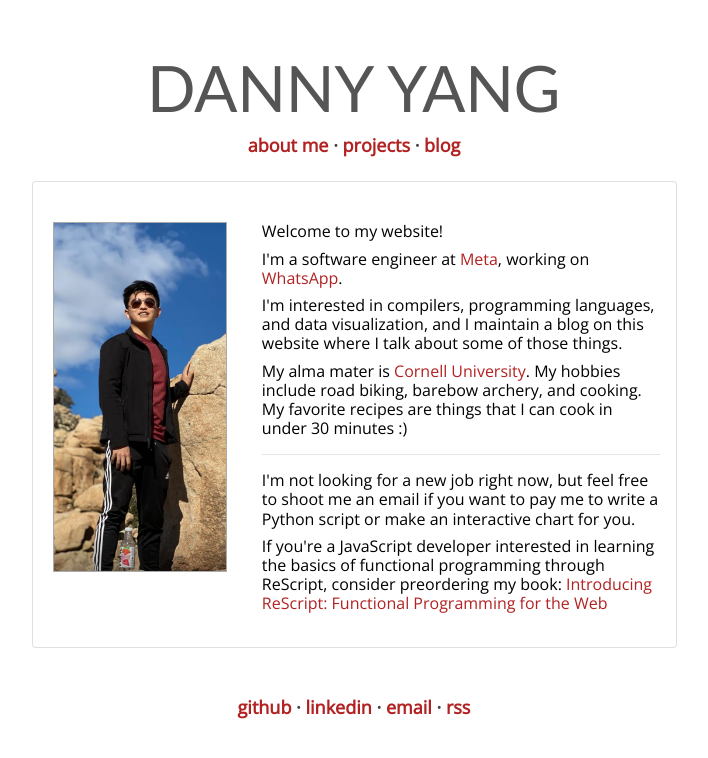
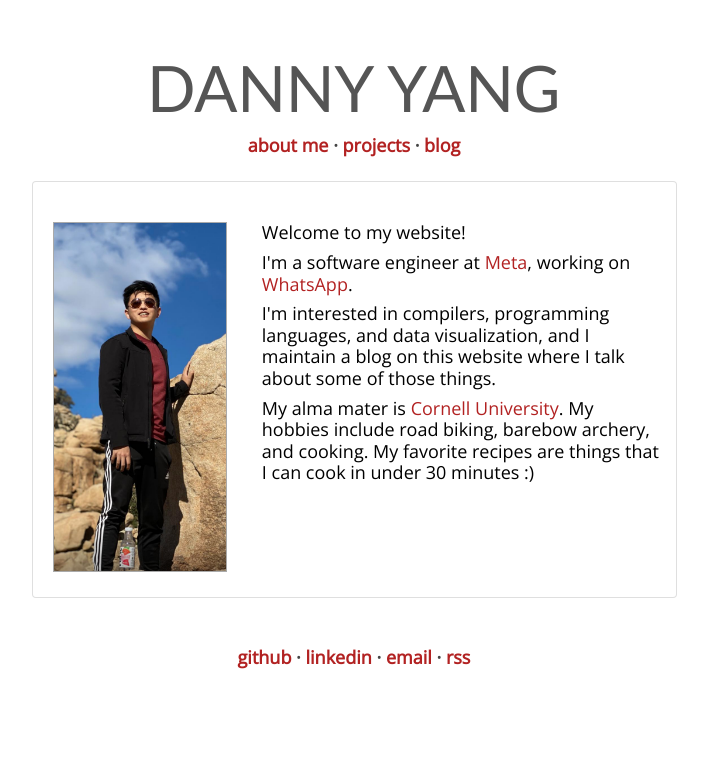
Before and after one commit to yangdanny97/yangdanny97.github.io, a Jekyll site: the page built from index.html, in a window 1280 px wide. Shown: the top 758 px of the page, without its empty margins (286-994 px from the left). Built offline with Jekyll 4.4.1, drawn with Linux system fonts in a browser that asks for light colours.

Commit message:
just in case...

```diff
--- a/blog/index.html
+++ b/blog/index.html
@@ -14,7 +14,7 @@ description: Blog Homepage
                 href="https://www.amazon.com/Introducing-ReScript-Functional-Programming-Applications/dp/1484288874"
                 target="_blank">Introducing ReScript: Functional Programming for the Web</a>.</div>
         <hr>
-        <h3>Compilers</h3>
+        <h3>Compilers/PL</h3>
         <p>Posts about programming languages and compilers</p>
         <br>
         {% for post in site.posts %}
@@ -24,7 +24,7 @@ description: Blog Homepage
         {% endif %}
         {% endfor %}
         <hr>
-        <h3>Data Visualization</h3>
+        <h3>Data Visualization/D3</h3>
         <p>Posts and tutorials about data visualization, usually with D3.js</p>
         <br>
         {% for post in site.posts %}
--- a/index.html
+++ b/index.html
@@ -8,24 +8,15 @@ description: Landing Page
         <div class="row">
             <div class="col-sm-4"><img id='profile' src='./images/photo2.png' /></div>
             <div class="col-sm-8">
-                <h6>Welcome to my website! </h6>
-                <h6>I'm a software engineer at <span class="colorText">Meta</span>, working on <span
-                        class="colorText">WhatsApp</span>. </h6>
-                <h6>I'm interested in compilers, programming languages, and data visualization, and I
+                <h5>Welcome to my website! </h5>
+                <h5>I'm a software engineer at <span class="colorText">Meta</span>, working on <span
+                        class="colorText">WhatsApp</span>. </h5>
+                <h5>I'm interested in compilers, programming languages, and data visualization, and I
                     maintain a blog on this website where I talk about some of those things.
-                </h6>
-                <h6>My alma mater is <span class="colorText">Cornell University</span>. My hobbies include road biking,
+                </h5>
+                <h5>My alma mater is <span class="colorText">Cornell University</span>. My hobbies include road biking,
                     barebow archery, and cooking. My favorite
-                    recipes are things that I can cook in under 30 minutes :)</h6>
-                <hr />
-                <h6>I'm not looking for a new job right now, but feel free to shoot me an email if you want to pay me to
-                    write a Python script or make an interactive chart for you.</h6>
-                <h6>
-                    If you're a JavaScript developer interested in learning the basics of functional programming through
-                    ReScript, consider preordering my book: <a
-                        href="https://www.amazon.com/Introducing-ReScript-Functional-Programming-Applications/dp/1484288874"
-                        target="_blank">Introducing ReScript: Functional Programming for the Web</a>
-                </h6>
+                    recipes are things that I can cook in under 30 minutes :)</h5>
             </div>
         </div>
     </div>
```
Also changed, not shown: other parts of index.html (+1 -1 lines).
